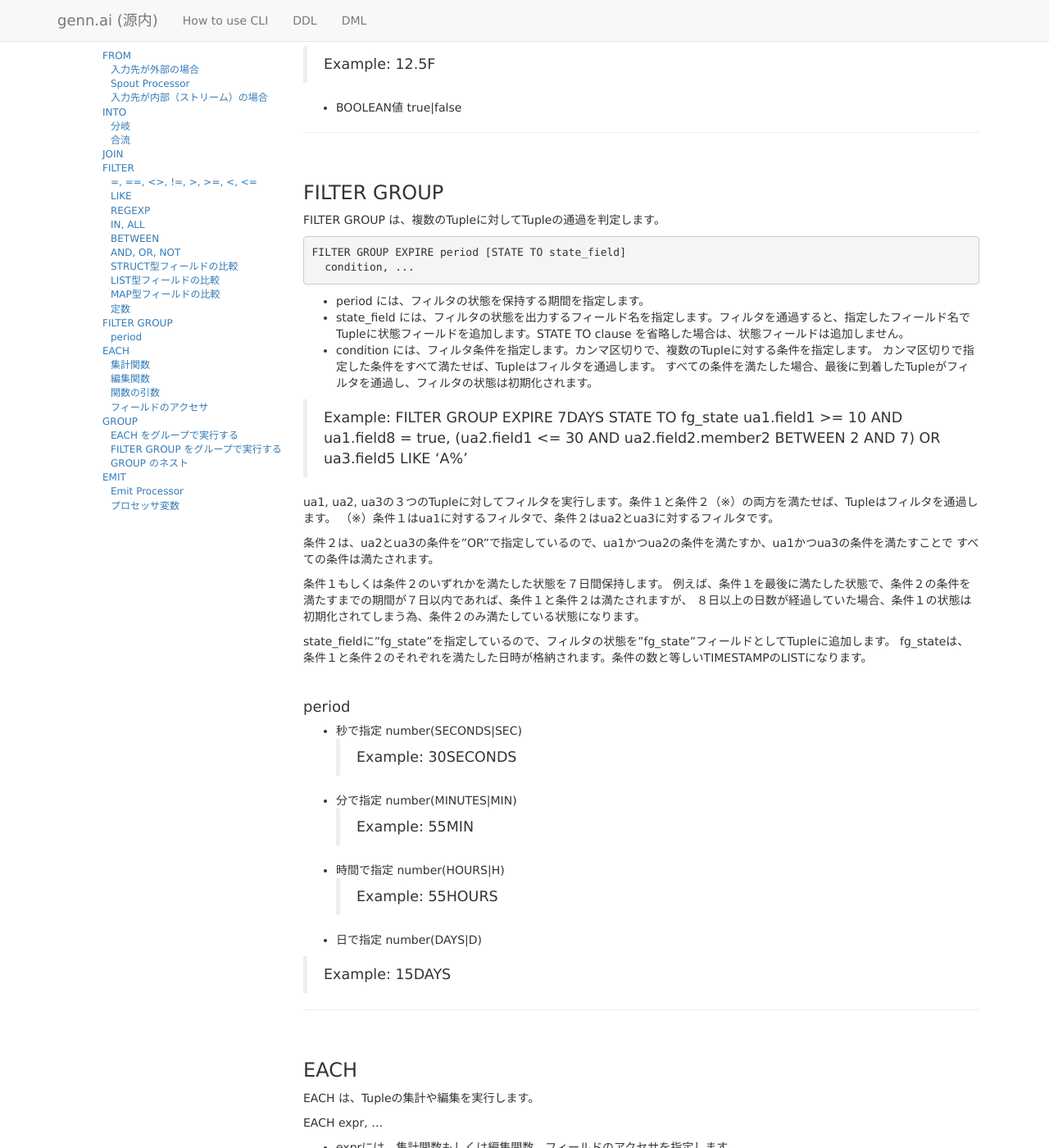
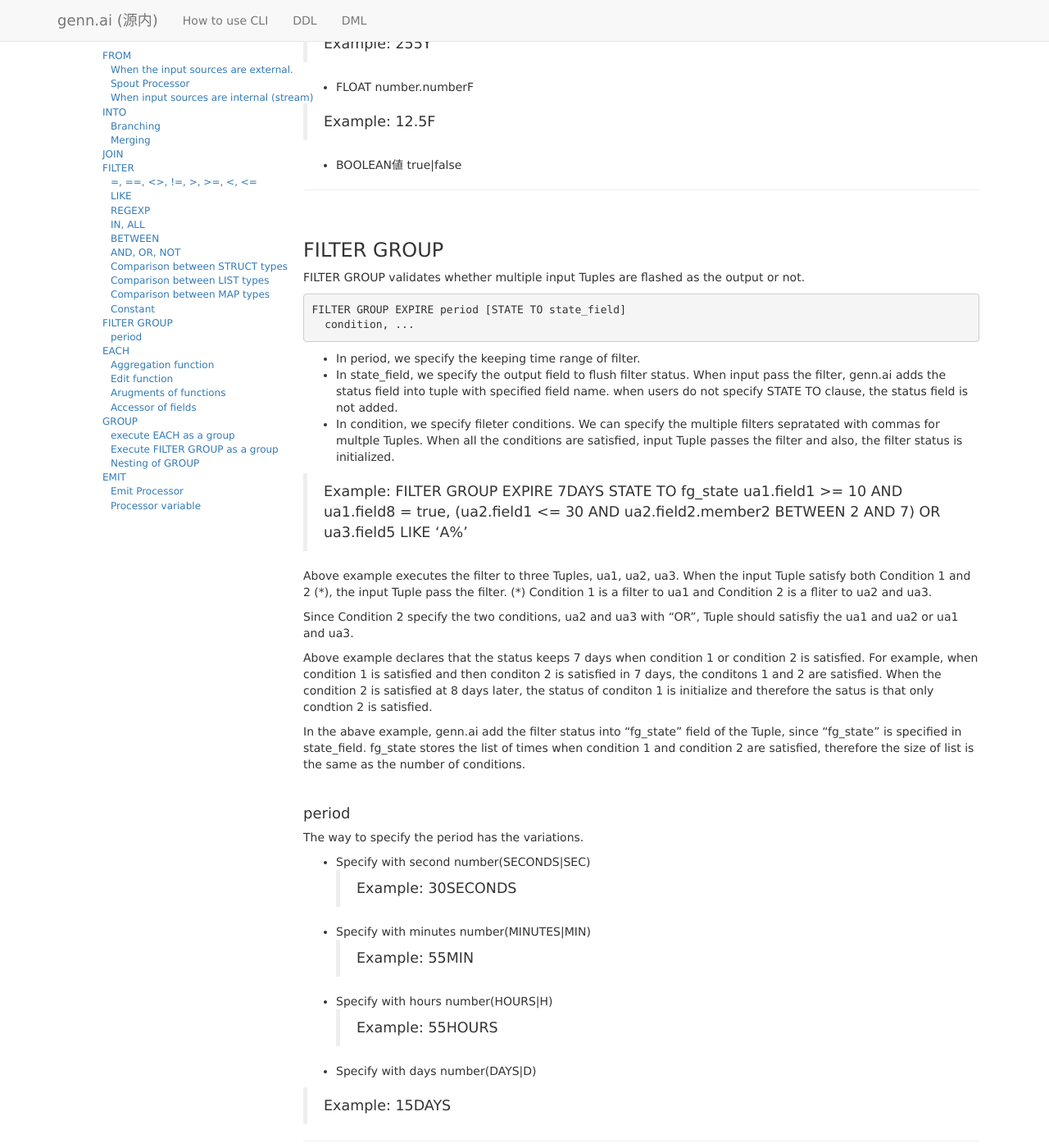
Before and after one commit to tf0054/trygennai.github.com, a Jekyll site: the page built from dml.md, in a window 1280 px wide and 1400 px high, scrolled down 5030 px. Shown: the whole window at 82% size. Built offline with Jekyll 4.4.1, drawn with Linux system fonts in a browser that asks for light colours; nearby versions of some CDN libraries; comment, search, counter and statistics services are not loaded; some of the changed text lies outside the part shown.

Commit message:
Replace of dml.md into English

```diff
--- a/dml.md
+++ b/dml.md
@@ -5,48 +5,47 @@ title: genn.ai
 
 ## LanguageManual DML
 
+This page is a language manual of DML.
+
 ### FROM
 
-FROM は、Tupleを入力先から読み込みます。
+FROM statement load a Tuple from input source.
 
-#### 入力先が外部の場合
+#### When the input sources are external.
 
     FROM schema_name AS schema_alias, ... USING spout_processor
 
-
-* schema_name には、Tuple名もしくはView名を指定します。
-* schema_alias には、クエリ内で使用するTupleもしくはViewの別名を指定します。
-* spout_processor には、読み込みに使用するプロセッサを指定します。
+Users specify the followings.
+* Tuple or View name in schema_name.
+* Tuple or View name used in queries in schema_alias.
+* Processor to load input in spout_processor.
 
 > Example:
     FROM userAction1 AS ua1, userAction2 AS ua2, view1 AS v1 USING kafka_spout()
 
-
-外部入力は、一つのTopologyに対して一つしか定義できません。
+One topology does not have more than one exter input source.
 
 #### Spout Processor
 
 kafka_spout
 
-> TupleをKafkaから読み込みます。システムのデフォルトとして動作します。
+> From Kafka, load Tuples. This is a default configuraiton of genn.ai.
 >
     kafka_spout()
 
-
-#### 入力先が内部（ストリーム）の場合
+#### When input sources are internal (stream)
 
     FROM stream_name[(schema_alias, ...)], ...
 
 
-* stream_name には、入力先のストリーム名を指定します。
+* specify a stream name in stream_name.
 
-ストリームからすべてのTupleを読み込む場合
+The following is a example loading all the Tuples from a stream.
 
 > Example:
     FROM s1, s2
 
-
-ストリームから特定のTupleのみを読み込む場合
+The following is a example loading only the specified Tuples from a stream.
 
 > Example:
     FROM s1(ua1, ua2), s2(v1)
@@ -55,25 +54,25 @@ kafka_spout
 
 ### INTO
 
-INTO は、ストリームを分岐・合流させます。
+INTO statement is used for branching and merging a stream.
 
     INTO stream_name
 
-* stream_name には、出力するストリーム名を指定します。
+* specify output stream name in stream_name.
 
 > Example:
     FROM userAction1 AS ua1, userAction2 AS ua2, view1 AS v1 USING kafka_spout() INTO s1
 
-INTO を使って出力したストリームは、FROM で読み込みます。
+User can load a stream output by INTO with FROM statements.
 
-#### 分岐
+#### Branching
 
     FROM userAction1 AS ua1, userAction2 AS ua2, view1 AS v1 USING kafka_spout() INTO s1;
     FROM s1(ua1) ...
     FROM s1(ua2) ...
     FROM s1(v1) ...
 
-#### 合流
+#### Merging
 
     FROM s1(ua1) ... INTO s2;
     FROM s1(ua2) ... INTO s3;
@@ -84,7 +83,7 @@ INTO を使って出力したストリームは、FROM で読み込みます。
 
 ### JOIN
 
-JOINは、外部データをフィールドとしてTupleに結合します。
+JOIN adds external data into a filed of a Tuple.
 
     JOIN join_name ON join_condition TO join_fields USING fetch_processor
 
@@ -94,13 +93,11 @@ JOINは、外部データをフィールドとしてTupleに結合します。
     join_fields:
     join_name.join_field AS field_alias, ...
 
-
-* join_name には、結合する名称を指定します。join_condition や join_fields で、外部データのフィールドを識別する為に使用します。
-* join_condition には、結合条件を指定します。
-結合データのキーフィールド = Tupleのフィールド を、結合データが一意になるように指定してください。
-複合条件の場合は、AND で指定します。結合データのキーフィールドに対して、定数で条件を指定することもできます。
-* join_fields には、結合するフィールドを指定します。
-結合データのフィールド名 AS Tupleに結合する際のフィールド名 を指定します。フィールドはTupleに追加されます。
+Users specify the following arguments.
+* A name to join in join_name. The name is used in join_condition or join_fields to identify the fields of external data.
+* Condition in join_condition. Specify the key field (Tuple) of join data to make the data have unique id.
+When conditions are complex, we use AND. We can also specify the condition with constants to the key field of join data.
+* To join_fields, we specify fileds to join. Specifically we add the list of filed names and field name to be joined AS tuple. The field is added the specified Tuple.
 
 > Example:
     JOIN j1 ON j1.code1 = field1 AND j1.code2 = field2 AND j1.del = 0
@@ -111,16 +108,16 @@ JOINは、外部データをフィールドとしてTupleに結合します。
 
 ### FILTER
 
-FILTER は、単一のTupleに対してTupleの通過を判定します。
+Fileter statement judges whether the input tuple is flashed as the output or not.
 
     FILTER condition
 
-* condition には、フィルタの条件を指定します。
+* In condition, we add the condition for the filter.
 
- condition の符号には、以下のものを指定します。
+ We can use the following signs in conditions.
 
-* &#61; もしくは &#61;&#61;
-* <> もしくは !&#61;
+* &#61; or &#61;&#61;
+* <> or !&#61;
 * &gt;
 * &gt;=
 * &lt;
@@ -141,14 +138,14 @@ FILTER は、単一のTupleに対してTupleの通過を判定します。
 
 #### LIKE
 
-LIKEで使用できるワイルドカードは、"%"（複数文字）と"_"（一文字）です。
+In LIKE statement, we can use "%" (multiple character) and "_"(single character).
 
 > Example:
     field2 LIKE 't%'
 
 #### REGEXP
 
-REGEXPで使用できる正規表現は、java/util/regex/Patternと同じ書式を採用しています。
+In REGEXP, we can use the regex pattern described in java/util/regex/Pattern.
 http://docs.oracle.com/javase/6/docs/api/java/util/regex/Pattern.html
 
 > Example:
@@ -157,13 +154,13 @@ http://docs.oracle.com/javase/6/docs/api/java/util/regex/Pattern.html
 
 #### IN, ALL
 
-INは、LISTフィールドに対して値が一つでも含まれているかを調べます。
+IN checks whether input LIST fields contains the at least one specified values.
 
 > Example:
 
     field4 IN ('tokyo', 'kyoto', 'osaka')
 
-ALLは、LISTフィールドに対して値がすべて含まれているかを調べます。
+ALL checks whether input LIST fields contains all the specified values.
 
 > Example:
 
@@ -178,41 +175,41 @@ ALLは、LISTフィールドに対して値がすべて含まれているかを
 
 #### AND, OR, NOT
 
-AND, OR, NOT は入れ子にすることが可能です。優先順位はNOT, AND, ORの順に処理されます。
-優先順位は、()を使用して変更できます。
+AND, OR, NOT can be nested.  The priority is NOT, AND, OR.
+We can customize the priority using parenthesis.
 
 > Example:
     field1 <= 30 AND (field5 BETWEEN 10 AND 100 OR field2 LIKE 'A%')
 
-#### STRUCT型フィールドの比較
+#### Comparison between STRUCT types
 
-TupleのフィールドがSTRUCT型の場合は、フィールド値を以下のように比較します。
+When the field of Tuple is STRUCT type, gen.ai compare the field as follows.
 
 > Example:
     field6.member3 = 100
 
-#### LIST型フィールドの比較
+#### Comparison between LIST types
 
-TupleのフィールドがLIST型の場合は、フィールド値を以下のように比較します。
+When the Tuples are LIST type,  genn.ai checks the field values as follows.
 
 > Example:
     field4[0] = 'tokyo'
 
-#### MAP型フィールドの比較
+#### Comparison between MAP types
 
-TupleのフィールドがMAP型の場合は、フィールドの値を以下のように比較します。
+When the field of Tuple is MAP type, genn.ai checks the field as follows.
 
 > Example:
     field7['visa'] = true
 
-#### 定数
+#### Constant
 
-条件に指定できる定数は、以下になります。
+Genn.ai support the following constants.
 
-* 文字列
-シングルクォートまたはダブルクォートでくくった文字列
+* String
+list of characters quoted with single or double quotation marks.
 
-* INT値
+* INT
     number only
 
 >
@@ -220,7 +217,7 @@ TupleのフィールドがMAP型の場合は、フィールドの値を以下の
     2147483647
 
 
-* DOUBLE値
+* DOUBLE
     number.number
 
 >
@@ -228,7 +225,7 @@ TupleのフィールドがMAP型の場合は、フィールドの値を以下の
     12.5
 
 
-* BIGINT値
+* BIGINT
     numberL
 
 >
@@ -236,7 +233,7 @@ TupleのフィールドがMAP型の場合は、フィールドの値を以下の
     9223372036854775807L
 
 
-* SMALLINT値
+* SMALLINT
     numberS
 
 >
@@ -244,7 +241,7 @@ TupleのフィールドがMAP型の場合は、フィールドの値を以下の
     32767S
 
 
-* TINYINT値
+* TINYINT
     numberY
 
 >
@@ -252,7 +249,7 @@ TupleのフィールドがMAP型の場合は、フィールドの値を以下の
     255Y
 
 
-* FLOAT値
+* FLOAT
     number.numberF
 
 >
@@ -268,18 +265,17 @@ TupleのフィールドがMAP型の場合は、フィールドの値を以下の
 
 ### FILTER GROUP
 
-FILTER GROUP は、複数のTupleに対してTupleの通過を判定します。
+FILTER GROUP validates whether multiple input Tuples are flashed as the output or not.
 
     FILTER GROUP EXPIRE period [STATE TO state_field]
       condition, ...
 
 
-* period には、フィルタの状態を保持する期間を指定します。
-* state_field には、フィルタの状態を出力するフィールド名を指定します。フィルタを通過すると、指定したフィールド名で
-Tupleに状態フィールドを追加します。STATE TO clause を省略した場合は、状態フィールドは追加しません。
-* condition には、フィルタ条件を指定します。カンマ区切りで、複数のTupleに対する条件を指定します。
-カンマ区切りで指定した条件をすべて満たせば、Tupleはフィルタを通過します。
-すべての条件を満たした場合、最後に到着したTupleがフィルタを通過し、フィルタの状態は初期化されます。
+* In period, we specify the keeping time range of filter.
+* In state_field, we specify the output field to flush filter status. When input pass the filter,
+genn.ai adds the status field into tuple with specified field name. when users do not specify STATE TO clause, the status field is not added.
+* In condition, we specify fileter conditions. We can specify the multiple filters sepratated with commas for multple Tuples.
+When all the conditions are satisfied, input Tuple passes the filter and also, the filter status is initialized.
 
 > Example:
     FILTER GROUP EXPIRE 7DAYS STATE TO fg_state
@@ -287,42 +283,43 @@ Tupleに状態フィールドを追加します。STATE TO clause を省略し
       (ua2.field1 <= 30 AND ua2.field2.member2 BETWEEN 2 AND 7) OR ua3.field5 LIKE 'A%'
 
 
- ua1, ua2, ua3の３つのTupleに対してフィルタを実行します。条件１と条件２（※）の両方を満たせば、Tupleはフィルタを通過します。
- （※）条件１はua1に対するフィルタで、条件２はua2とua3に対するフィルタです。
+ Above example executes the filter to three Tuples, ua1, ua2, ua3. When the input Tuple satisfy both Condition 1 and 2 (\*), the input Tuple pass the filter.
+ (\*) Condition 1 is a filter to ua1 and Condition 2 is a fliter to ua2 and ua3.
 
- 条件２は、ua2とua3の条件を"OR"で指定しているので、ua1かつua2の条件を満たすか、ua1かつua3の条件を満たすことで
- すべての条件は満たされます。
+ Since Condition 2 specify the two conditions, ua2 and ua3 with "OR", Tuple should satisfiy the ua1 and ua2 or ua1 and ua3.
 
- 条件１もしくは条件２のいずれかを満たした状態を７日間保持します。
- 例えば、条件１を最後に満たした状態で、条件２の条件を満たすまでの期間が７日以内であれば、条件１と条件２は満たされますが、
- ８日以上の日数が経過していた場合、条件１の状態は初期化されてしまう為、条件２のみ満たしている状態になります。
+ Above example declares that the status keeps 7 days when condition 1 or condition 2 is satisfied.
+ For example, when condition 1 is satisfied and then conditon 2 is satisfied in 7 days, the conditons 1 and 2 are satisfied.
+ When the condition 2 is satisfied at 8 days later, the status of conditon 1 is initialize and therefore the satus is that only condtion 2 is satisfied.
 
- state_fieldに"fg_state"を指定しているので、フィルタの状態を"fg_state"フィールドとしてTupleに追加します。
- fg_stateは、条件１と条件２のそれぞれを満たした日時が格納されます。条件の数と等しいTIMESTAMPのLISTになります。
+ In the abave example, genn.ai add the filter status into "fg_state" field of the Tuple, since "fg_state" is specified in state_field.
+ fg_state stores the list of times when condition 1 and condition 2 are satisfied, therefore the size of list is the same as the number of conditions.
 
 #### period
 
-* 秒で指定
+The way to specify the period has the variations.
+
+* Specify with second
     number(SECONDS|SEC)
 >
 > Example:
     30SECONDS
 
 
-* 分で指定
+* Specify with minutes
     number(MINUTES|MIN)
 >
 > Example:
     55MIN
 
-* 時間で指定
+* Specify with hours
     number(HOURS|H)
 >
 > Example:
     55HOURS
 
 
-* 日で指定
+* Specify with days
     number(DAYS|D)
 
 > Example:
@@ -332,69 +329,66 @@ Tupleに状態フィールドを追加します。STATE TO clause を省略し
 
 ### EACH
 
-EACH は、Tupleの集計や編集を実行します。
+EACH executes the editing or aggregation of Tuples.
 
   EACH expr, ...
 
-* exprには、集計関数もしくは編集関数、フィールドのアクセサを指定します。
+* In expr, users specify a aggregation function, edit function or a field accessor.
 
-#### 集計関数
+#### Aggregation function
 
-* Tupleの到着数をカウントします。
+* Count the number of Tuples.
 >
 > Example:
     EACH count() AS cnt1
 
 
-* 到着したフィールドの値を合計します。
+* Compute the summation of input field values.
 >
 > Example:
     EACH sum(field1) AS sum1
 
-
-* 到着したフィールドの値の平均を計算します。
+* Comput the mean of input field values.
 >
 > Example:
     EACH avg(field1) AS avg1
 
+#### Edit function
 
-#### 編集関数
-
-* フィールドの値がNULLであれば、代替えの値で置き換えます。
+* When the field is NULL, the value is overried with specified value.
 >
 > Example:
     EACH ifnull(field1, 0) AS field1
 
-
-* STRING型のフィールドの値を連結したフィールドを作成します。
+* This function concatenates the values of STRING type fields.
 >
 > Example:
     EACH concat(field1, '-', field2) AS new_field
 
 
-#### 関数の引数
+#### Arugments of functions
 
-定数に関しては、関数の種類が増えてきてから改めて記述する。
+As for the constants, we will describe them after the number of supported functions is increased.
 
-#### フィールドのアクセサ
+#### Accessor of fields
 
 > Example:
     EACH field1, field6.member1 AS field10, field7['visa'] AS visa
 
-field1はそのまま、field6.member1をfield10フィールドへ、field7&#91;'visa']をvisaフィールドへ抽出します。
+The above example just outputs field1, stores field6.member1 into the field10 field, and extracts field7&#91;'visa'] into visa field.
 
 ---
 
 ### GROUP
 
-BEGIN GROUP ... END GROUP で囲まれたクエリを、グループで実行します。
+GROUP executes the queries srrounded with BEGIN GROUP ... END GROUP as a group.
 
     BEGIN GROUP BY field, ...
       [END GROUP | TO STREAM]
 
-* field には、グループ化するフィールドの名前を指定します。
+* In field, we specify the field name for the group.
 
-#### EACH をグループで実行する
+#### execute EACH as a group
 
 > Example:
     BEGIN GROUP BY user_name
@@ -403,9 +397,9 @@ BEGIN GROUP ... END GROUP で囲まれたクエリを、グループで実行し
     END GROUP
 
 
-user_name ごとに（ユーザごとに）Tupleがカウントされます。
+The above example counts the number of tuples for each user.
 
-#### FILTER GROUP をグループで実行する
+#### Execute FILTER GROUP as a group
 
 > Example:
     BEGIN GROUP BY user_name
@@ -416,48 +410,48 @@ user_name ごとに（ユーザごとに）Tupleがカウントされます。
     END GROUP
 
 
-user_nameごとに（ユーザごとに）フィルタが判定されます。
-特定のユーザが条件１と条件２を満たしているかを判定し、FILTER GROUP の状態はユーザごとに保持されます。
+Above example executes filter for each user. Specifically, the example checks whether the both condition 1
+and condition 2 are satisfied with each user and then the FILTER GROUP status of each user is stored.
 
-#### GROUP のネスト
+#### Nesting of GROUP
 
-GROUPはネストできます。
+GROUP can be nested.
 
 > Example:
-    EACH ...  <- グループ化せずに実行
+    EACH ...  <- executes without creating group
     BEGIN GROUP BY date
-      EACH ...  <- date ごとに実行される
+      EACH ...  <- executes for each date
       BEGIN GROUP BY area
-        EACH ...  <- date + area ごとに実行される
+        EACH ...  <- execute for date + area
       END GROUP
     END GROUP
-    EACH ...  <- グループ化せずに実行
+    EACH ...  <- executes without creating group
 
 
-TO STREAM で、すべてのグループを解除します。
+TO STREAM free all the groups.
 
 > Example:
-    EACH ...  <- グループ化せずに実行
+    EACH ...  <- executes without creating group
     BEGIN GROUP BY date
-      EACH ...  <- date ごとに実行される
+      EACH ...  <- executes for each date
       BEGIN GROUP BY area
-        EACH ...  <- date + area ごとに実行される
+        EACH ...  <- execute for date + area
     TO STREAM
-    EACH ...  <- グループ化せずに実行
+    EACH ...  <- executes without creating group
 
 
-END GROUP と TO STREAM は、グループ化を解除する必要がなければ省略可能です。
+END GROUP and TO STREAM can be omitted when goups may not be free.
 
 ---
 
 ### EMIT
 
-EMITは、Tupleを外部へ出力します。
+EMIT flush Tuples
 
   EMIT output_field, ... USING emit_processor
 
-* output_field には、出力するフィールド名を指定します。ワイルドカード（&#42;）を指定できます。
-* emit_processor には、出力に使用するプロセッサを指定します。
+* Users add a list of output field in output_field. Wild cards can be specified (&#42;).
+* In emit_processor, users specify a processor to use flush output.
 
 > Example:
     EMIT field1, field2, field3 USING mongo_persist('db1', 'col1')
@@ -466,43 +460,40 @@ EMITは、Tupleを外部へ出力します。
 
 * Kafka Emit Processor
 
-TupleをKafkaに出力します。
+Emit Processor flush Tuple into Kafka.
 
     kafka_emit(topic_name)
 
-
- * topic_name には、出力するTopic名を指定します。topic_name はプロセッサ変数に対応しています。
+ * Users specify the Topic name in topic_name. topic_name represents a processor variable.
 
 > Example:
 
     kafka_emit('topic1')
 
-
 * Mongo Persist Processor
 
-TupleをMongoDBに出力します。
+Mong Persist Procssor flush Tuples inpo MongoDB.
 
     mongo_persist(db_name, collection_name [, key_names])
 
-
-* db_name には、出力するDB名を指定します。db_name はプロセッサ変数に対応しています。
-* collection_name には、出力するCollection名を指定します。collection_name はプロセッサ変数に対応しています。
-* key_names には、出力するキーのフィールド名を指定します。複合キーの場合は配列で指定してください。
- key_names を指定した場合、出力はキーに対してupdateされます。
- key_names を指定しなかった場合は、出力はinsertになります。
+* In db_name, users specify the output DB name. db_name corresponds a processor variable.
+* In collection_name, users specify output Collection name. collection_name correspond a processor variable.
+* In key_names users specify output key field name. When key is compounded, specify with the array.
+When key_names is  specified, output is updated to the key.
+When key_names is not specified, output become instert.
 
 > Example:
     mongo_persist('db1', 'col1')  <- insert
-    mongo_persist('db1', 'col1', 'field2') <- field2 をキーとしてupdate
-    mongo_persist('db1', 'col1', ['field2', 'field3']) <- field2 + field3 を複合キーとしてupdate
+    mongo_persist('db1', 'col1', 'field2') <- update with field2 as the key
+    mongo_persist('db1', 'col1', ['field2', 'field3']) <- update with field2 + field3 as the key
 
 
-#### プロセッサ変数
+#### Processor variable
 
-Emit Processor の出力先の名称には、以下のプロセッサ変数を含めることができます。
+For output name of Emit Processor, the following processor variables can be contained.
 
-${TOPOLOGY_ID} は、起動中のTopology IDに置き換えられます。
-${ACCOUNT_ID} は、Topologyを起動したユーザのAccount IDに置き換えられます。
+${TOPOLOGY_ID} is replaced with the id of running Topology.
+${ACCOUNT_ID} is replaced wiht the id of user account who launched the running Topology.
 
 > Example:
     kafka_emit('topic_${TOPOLOGY_ID}')
```
